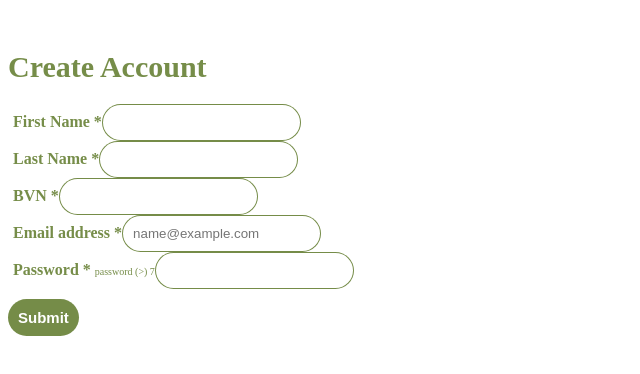
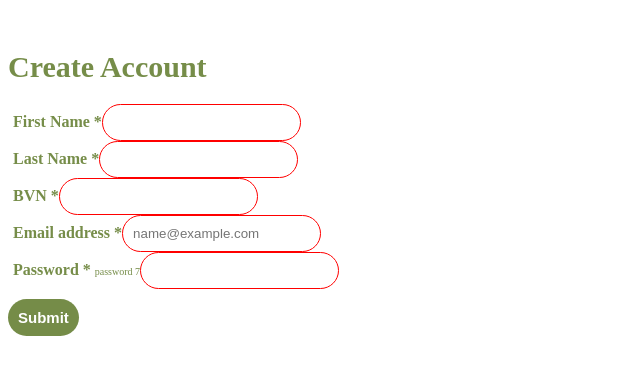
Before and after one commit to preete126/merker, a React (Vite) app: page /signup in a window 1280 px wide. Shown: the top 374 px of the page, without its empty margins (0-640 px from the left). Built offline with nearby package versions, Linux system fonts and the light colour scheme.

Commit message:
fixed input styling

```diff
--- a/src/assets/Signup.css
+++ b/src/assets/Signup.css
@@ -1,13 +1,13 @@
 .formColor {
     background-color: transparent;
 }
-.inputStyle {
+.form-control {
     padding: 10px;
     border-radius: 20px 20px 20px 20px;
-    border: 1px solid rgba(70, 101, 9, 0.741);
+    border: 1px solid red;
 }
-.inputStyle:focus {
-    outline: 3px solid rgba(70, 101, 9, 0.741);
+.form-control:focus {
+outline: 3px solid rgba(70, 101, 9, 0.741)  !important;
 }
 .form-control:focus {
     border: none;
@@ -40,8 +40,3 @@
 max-width: 500px;
 min-width: 230px;
 }
-/* @media only screen and (min-width:546px) {
-    .formColor {
-        width: 300px;
-    }
-} */
--- a/src/pages/Signup.jsx
+++ b/src/pages/Signup.jsx
@@ -96,7 +96,7 @@ const Signup = () => {
                       onChange={(e) =>
                         (createAcc.current.firstName = e.target.value)
                       }
-                      className={`form-control  inputStyle`}
+                      className={`form-control`}
                     />
                   </div>
                   <div className="mb-3">
@@ -107,7 +107,7 @@ const Signup = () => {
                       onChange={(e) =>
                         (createAcc.current.lastName = e.target.value)
                       }
-                      className={`form-control  inputStyle`}
+                      className={`form-control`}
                     />
                   </div>
                   <div className="mb-3">
@@ -118,7 +118,7 @@ const Signup = () => {
                       onChange={(e) =>
                         (createAcc.current.password = e.target.value)
                       }
-                      className={`form-control outline-warning inputStyle`}
+                      className={`form-control outline-warnin`}
                     />
                   </div>
                   <div className="mb-3">
@@ -132,19 +132,19 @@ const Signup = () => {
                       onChange={(e) =>
                         (createAcc.current.email = e.target.value)
                       }
-                      className={`form-control inputStyle`}
+                      className={`form-control`}
                     />
                   </div>
                   <div className="mb-3">
                     <label className="form-label TextForm">Password *</label>{" "}
-                    <span className="passwordComment">password (>) 7</span>
+                    <span className="passwordComment">password 7</span>
                     <input
                       required
                       type="password"
                       onChange={(e) =>
                         (createAcc.current.password = e.target.value)
                       }
-                      className={`form-control outline-warning inputStyle`}
+                      className={`form-control outline-warnin`}
                     />
                   </div>
                   <button type="submit" className="btnForm w-50">
```
